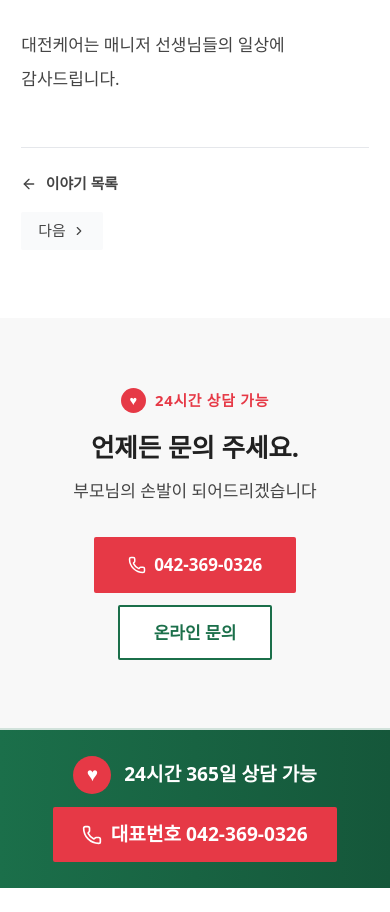
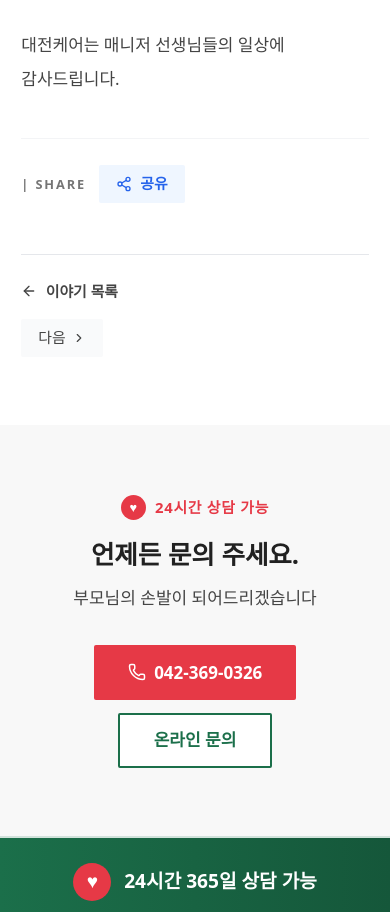
Before and after one commit to ProCodeJH/Daejeon-Care-Visiting-Care, a Next.js app: page /story/1 in a window 390 px wide. Shown: the part 1240-2152 px from the top of the page. Built offline with nearby package versions, Linux system fonts and the light colour scheme; a web font is replaced by a local one.

Commit message:
Wave 72: Web Share API (story/notice detail) — 모바일 네이티브 share sheet + clipboard fallback (KakaoTalk 단톡 공유)

```diff
--- a/app/notice/[id]/page.tsx
+++ b/app/notice/[id]/page.tsx
@@ -5,6 +5,7 @@ import { ChevronLeft, ChevronRight, ArrowLeft } from 'lucide-react';
 import { NOTICES } from '@/content/notices';
 import { PageHero } from '@/components/PageHero';
 import { CTASection } from '@/components/CTASection';
+import { ShareButton } from '@/components/ShareButton';
 
 export function generateStaticParams() {
   return NOTICES.map((n) => ({ id: String(n.id) }));
@@ -76,6 +77,12 @@ export default async function NoticeDetailPage({
             {n.body}
           </div>
 
+          {/* 공유 (모바일 = 네이티브 share sheet · KakaoTalk 단톡 즉시 공유) */}
+          <div className="mt-10 pt-6 border-t border-gray-100 flex items-center gap-3">
+            <span className="text-xs text-ink-muted font-semibold tracking-[0.15em]">| SHARE</span>
+            <ShareButton title={n.title} text={n.body.slice(0, 140)} />
+          </div>
+
           {/* 이전/다음 */}
           <nav className="border-t border-gray-200 mt-12 pt-6 flex flex-col md:flex-row md:items-center md:justify-between gap-4">
             <Link
--- a/app/story/[id]/page.tsx
+++ b/app/story/[id]/page.tsx
@@ -5,6 +5,7 @@ import { ChevronLeft, ChevronRight, ArrowLeft } from 'lucide-react';
 import { STORIES } from '@/content/stories';
 import { PageHero } from '@/components/PageHero';
 import { CTASection } from '@/components/CTASection';
+import { ShareButton } from '@/components/ShareButton';
 
 export function generateStaticParams() {
   return STORIES.map((s) => ({ id: String(s.id) }));
@@ -64,6 +65,12 @@ export default async function StoryDetailPage({
             {s.body}
           </div>
 
+          {/* 공유 (모바일 = 네이티브 share sheet · KakaoTalk 단톡 즉시 공유) */}
+          <div className="mt-10 pt-6 border-t border-gray-100 flex items-center gap-3">
+            <span className="text-xs text-ink-muted font-semibold tracking-[0.15em]">| SHARE</span>
+            <ShareButton title={s.title} text={s.excerpt} />
+          </div>
+
           {/* 이전/다음 */}
           <nav className="border-t border-gray-200 mt-12 pt-6 flex flex-col md:flex-row md:items-center md:justify-between gap-4">
             <Link
--- /dev/null
+++ b/components/ShareButton.tsx
@@ -0,0 +1,70 @@
+'use client';
+
+import { useState } from 'react';
+import { Share2, Check, Copy } from 'lucide-react';
+
+/**
+ * Web Share API + clipboard fallback.
+ * Senior care use case: 가족이 KakaoTalk/Telegram 단톡에 정보 공유.
+ * 모바일 = 네이티브 share sheet, 데스크톱 = 클립보드 복사 + toast.
+ */
+export function ShareButton({
+  title,
+  text,
+  url,
+}: {
+  title: string;
+  text?: string;
+  url?: string;
+}) {
+  const [state, setState] = useState<'idle' | 'shared' | 'copied' | 'error'>('idle');
+
+  async function handleShare() {
+    const shareUrl =
+      url ?? (typeof window !== 'undefined' ? window.location.href : '');
+
+    if (typeof navigator !== 'undefined' && 'share' in navigator) {
+      try {
+        await navigator.share({ title, text, url: shareUrl });
+        setState('shared');
+        setTimeout(() => setState('idle'), 2000);
+        return;
+      } catch (err) {
+        if ((err as Error)?.name === 'AbortError') return;
+      }
+    }
+
+    if (typeof navigator !== 'undefined' && navigator.clipboard) {
+      try {
+        await navigator.clipboard.writeText(shareUrl);
+        setState('copied');
+        setTimeout(() => setState('idle'), 2000);
+        return;
+      } catch {
+        setState('error');
+        setTimeout(() => setState('idle'), 2000);
+      }
+    }
+  }
+
+  const labels: Record<typeof state, { text: string; Icon: typeof Share2 }> = {
+    idle: { text: '공유', Icon: Share2 },
+    shared: { text: '공유됨', Icon: Check },
+    copied: { text: '주소 복사됨', Icon: Check },
+    error: { text: '공유 실패', Icon: Copy },
+  };
+  const { text: label, Icon } = labels[state];
+
+  return (
+    <button
+      type="button"
+      onClick={handleShare}
+      className="inline-flex items-center gap-2 bg-brand-50 hover:bg-brand-100 text-brand-600 px-4 py-2 text-sm font-semibold transition-colors"
+      style={{ borderRadius: '2px' }}
+      aria-label={`${title} 공유하기`}
+    >
+      <Icon size={16} />
+      {label}
+    </button>
+  );
+}
```
